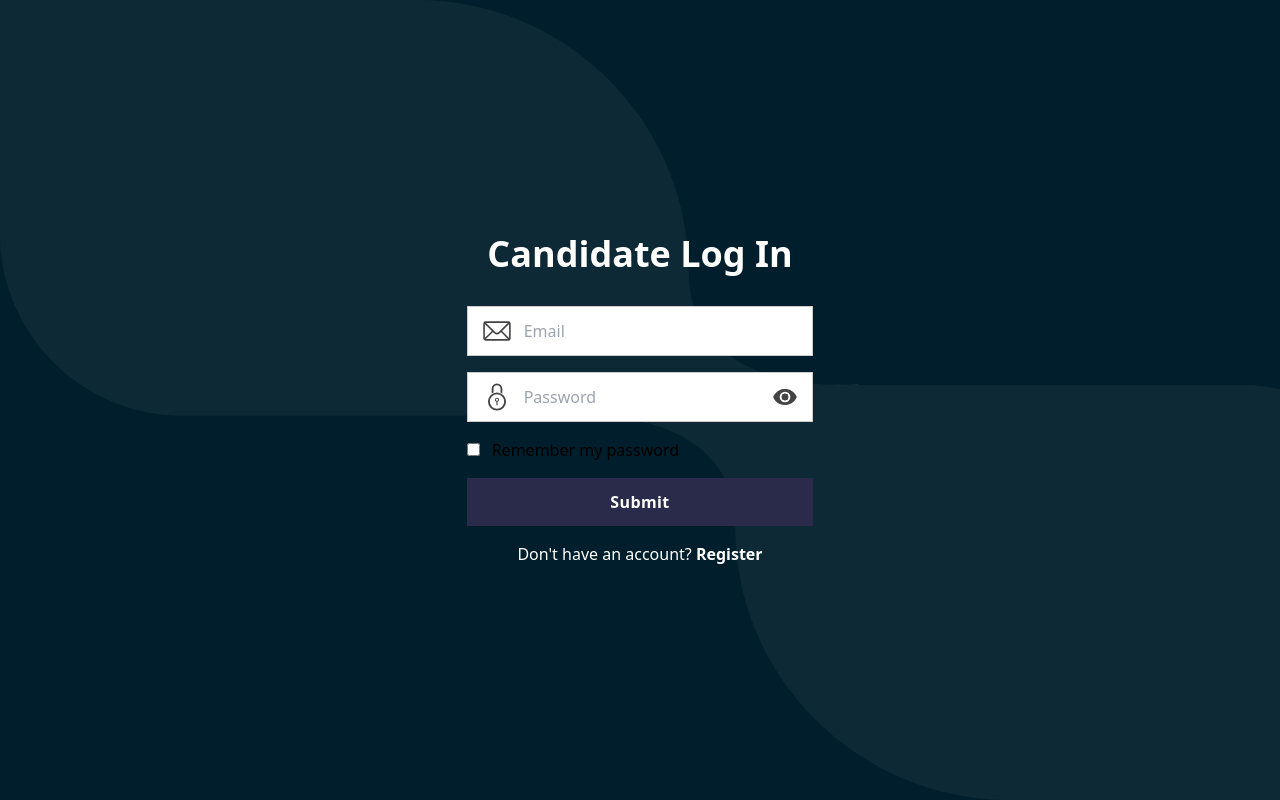
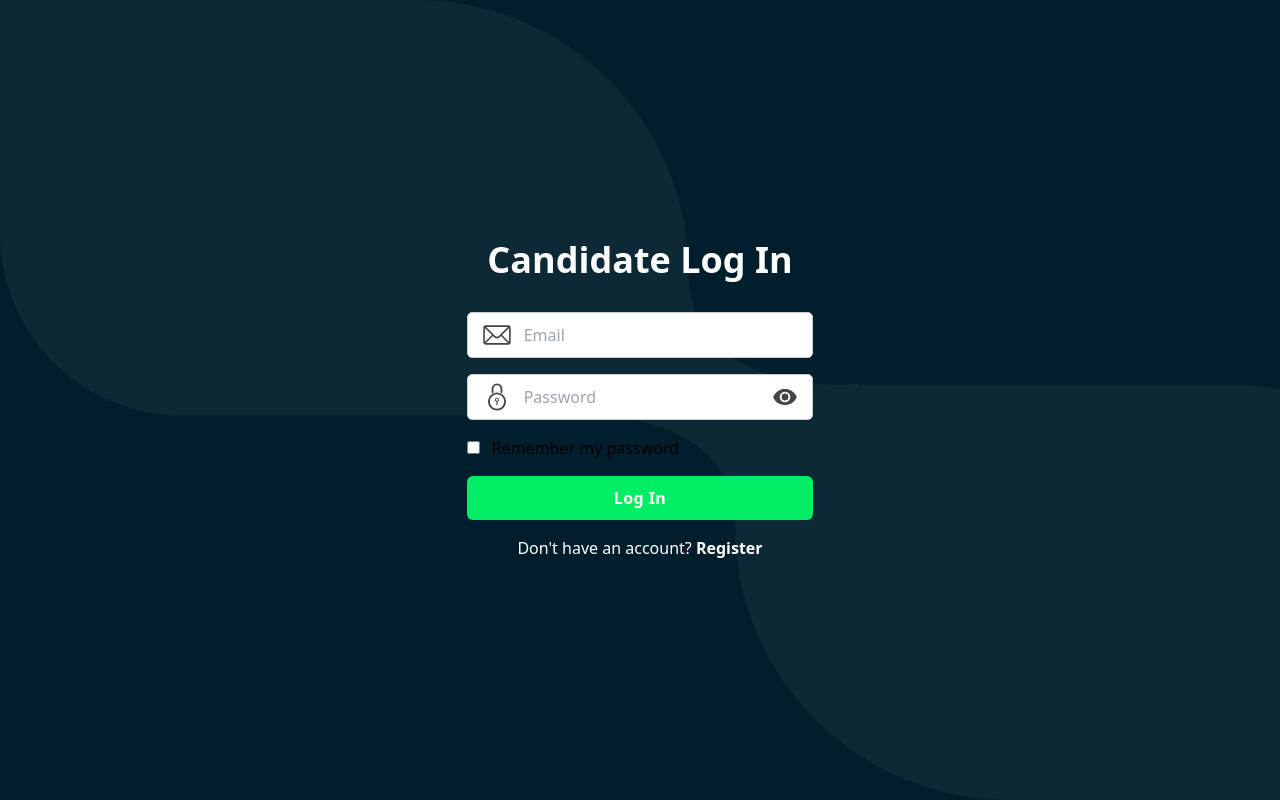
Before and after one commit to Hire-o-Bot/Hire-o-Bot, a React (Create React App) app in the folder frontend/: page /login in a window 1280 px wide. Built offline with nearby package versions, Linux system fonts and the light colour scheme.

Commit message:
Improved: UI

```diff
--- a/frontend/src/components/form/EmailField.js
+++ b/frontend/src/components/form/EmailField.js
@@ -1,13 +1,13 @@
 import { IconEmail } from "../icons/index";
 const EmailField = ({ value, onChange, name, placeholder, label }) => {
   return (
-    <div className='w-full relative mb-4'>
+    <div className='w-full relative mb-4 rounded-md overflow-hidden'>
       <div className='w-7 absolute top-1/2 -translate-y-1/2 left-4'>
         <IconEmail fill='#444444' />
       </div>
 
       <input
-        className='w-full py-3 pr-3 pl-14 border border-[#cccccc] outline-none'
+        className='w-full py-2.5 pr-3 pl-14 border border-[#cccccc] outline-none'
         type='text'
         value={value}
         onChange={(e) => onChange(e)}
--- a/frontend/src/components/form/PasswordField.js
+++ b/frontend/src/components/form/PasswordField.js
@@ -4,12 +4,12 @@ import { IconLock, IconEye, IconInvisible } from "../icons/index";
 const PasswordField = ({ value, onChange, name, placeholder, label }) => {
   const [viewPassword, setViewPassword] = useState(false);
   return (
-    <div className='w-full relative mb-4'>
+    <div className='w-full relative mb-4 rounded-md overflow-hidden'>
       <div className='w-7 absolute top-1/2 -translate-y-1/2 left-4'>
         <IconLock fill='#444444' />
       </div>
       <input
-        className='w-full py-3 pr-3 pl-14 border border-[#cccccc] outline-none'
+        className='w-full py-2.5 pr-3 pl-14 border border-[#cccccc] outline-none'
         type={viewPassword ? "text" : "password"}
         value={value}
         onChange={(e) => onChange(e)}
--- a/frontend/src/components/form/SubmitButton.js
+++ b/frontend/src/components/form/SubmitButton.js
@@ -1,9 +1,10 @@
-const SubmitButton = ({ submitForm }) => {
+const SubmitButton = ({ submitForm, value }) => {
   return (
     <input
-      className='w-full p-3 mb-4 bg-[#2A2A4A] text-white font-semibold tracking-wide cursor-pointer hover:bg-[#1A1A3C] transition'
+      className='w-full p-2.5 mb-4 bg-[#00ed64] text-white font-semibold tracking-wide cursor-pointer hover:bg-[#00ed64] transition rounded-md overflow-hidden'
       type='submit'
       onClick={(e) => submitForm(e)}
+      value={value}
     />
   );
 };
```
